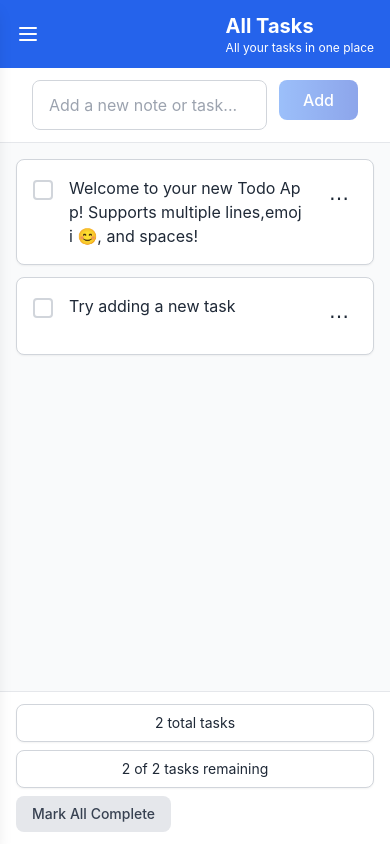
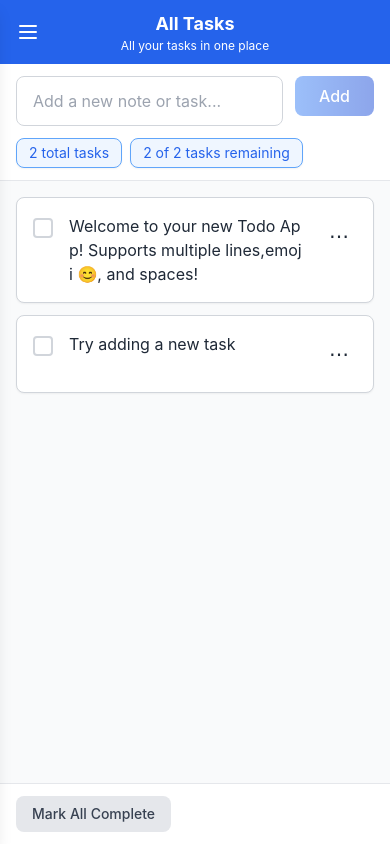
Before and after one commit to dafri91/DafriMulya_233510321_tugas5, a Vue app: page /todos/all in a window 390 px wide. Built offline with nearby package versions, Linux system fonts and the light colour scheme.

Commit message:
first commit

```diff
--- a/src/components/AddTodo.vue
+++ b/src/components/AddTodo.vue
@@ -1,5 +1,5 @@
 <template>
-  <div class="w-full px-4 md:px-8">
+  <div class="w-full px-0 md:px-3">
     <form @submit.prevent="handleSubmit" class="flex gap-3 items-start">
       <textarea v-model="newTodoText" ref="inputRef" @input="autoResize" placeholder="Add a new note or task..."
         rows="1"
--- a/src/components/TodoList.vue
+++ b/src/components/TodoList.vue
@@ -1,23 +1,29 @@
 <template>
   <div class="space-y-3">
     <TransitionGroup name="todo" tag="div" class="space-y-3">
-      <TodoItem v-for="todo in todos" :key="todo.id" :todo="todo" @toggle="$emit('toggle-todo', todo.id)"
-        @delete="$emit('delete-todo', todo.id)" @edit="$emit('edit-todo', todo.id, $event)" />
+      <TodoItem
+        v-for="todo in todos"
+        :key="todo.id"
+        :todo="todo"
+        @toggle="$emit('toggle-todo', todo.id)"
+        @delete="$emit('delete-todo', todo.id)"
+        @edit="$emit('edit-todo', todo.id, $event)"
+      />
     </TransitionGroup>
   </div>
 </template>
 
 <script setup>
-import TodoItem from './TodoItem.vue'
+import TodoItem from "./TodoItem.vue";
 
 defineProps({
   todos: {
     type: Array,
-    required: true
-  }
-})
+    required: true,
+  },
+});
 
-defineEmits(['toggle-todo', 'delete-todo', 'edit-todo'])
+defineEmits(["toggle-todo", "delete-todo", "edit-todo"]);
 </script>
 
 <style scoped>
--- a/src/views/TodoApp.vue
+++ b/src/views/TodoApp.vue
@@ -7,40 +7,62 @@
       @filter-change="handleFilterChange"
       @close="sidebarOpen = false"
     />
+    <!-- Overlay for Mobile -->
+    <div
+      v-if="sidebarOpen"
+      @click="sidebarOpen = false"
+      class="fixed inset-0 bg-black bg-opacity-70 z-40 sm:hidden transition-opacity duration-300"
+    ></div>
 
     <!-- Main Content -->
     <main class="flex-1 flex flex-col bg-gray-50 overflow-hidden">
       <!-- Header with Hamburger -->
 <header
-        class="flex items-center justify-between bg-gradient-to-b from-blue-600 to-blue-600 text-white px-4 py-3 sm:px-6 sm:py-4"
+  class="relative bg-gradient-to-b from-blue-600 to-blue-600 text-white px-4 py-5 sm:px-6 sm:py-4"
 >
+  <div class="flex items-center justify-between sm:justify-start">
+    <!-- Hamburger (mobile only) -->
     <button
       @click="sidebarOpen = !sidebarOpen"
-          class="sm:hidden focus:outline-none"
+      class="sm:hidden focus:outline-none relative z-10"
     >
-          <svg
-            class="w-6 h-6"
-            fill="none"
-            stroke="currentColor"
-            viewBox="0 0 24 24"
-          >
-            <path
-              stroke-linecap="round"
-              stroke-linejoin="round"
-              stroke-width="2"
-              d="M4 6h16M4 12h16M4 18h16"
-            />
+      <svg class="w-6 h-6" fill="none" stroke="currentColor" viewBox="0 0 24 24">
+        <path stroke-linecap="round" stroke-linejoin="round" stroke-width="2" d="M4 6h16M4 12h16M4 18h16" />
       </svg>
     </button>
-        <div>
-          <h1 class="text-xl sm:text-2xl font-bold">{{ getFilterTitle() }}</h1>
-          <p class="text-xs sm:text-sm">{{ getFilterDescription() }}</p>
+
+    <!-- Desktop title (default) -->
+    <div class="hidden sm:block ml-4">
+      <h1 class="text-2xl font-bold">{{ getFilterTitle() }}</h1>
+      <p class="text-sm">{{ getFilterDescription() }}</p>
+    </div>
+  </div>
+
+  <!-- Absolute centered for mobile only -->
+  <div class="absolute inset-0 flex flex-col items-center justify-center sm:hidden pointer-events-none">
+    <h1 class="text-lg font-bold">{{ getFilterTitle() }}</h1>
+    <p class="text-xs">{{ getFilterDescription() }}</p>
   </div>
 </header>
+
 
       <!-- Add Todo -->
       <div class="bg-white border-b px-4 py-3 sm:px-6">
         <AddTodo @add-todo="handleAddTodo" />
+
+        <!-- Mobile-only Counts Row -->
+        <div class="mt-3 sm:hidden flex gap-2">
+          <div
+            class="inline-block border border-blue-400 rounded-lg px-3 py-1 text-blue-600 bg-blue-50 shadow-sm text-sm"
+          >
+            {{ totalCount }} total tasks
+          </div>
+          <div
+            class="inline-block border border-blue-400 rounded-lg px-3 py-1 text-blue-600 bg-blue-50 shadow-sm text-sm"
+          >
+            {{ remainingCount }} of {{ totalCount }} tasks remaining
+          </div>
+        </div>
       </div>
 
       <!-- Todo List -->
@@ -77,11 +99,9 @@
 
       <!-- Footer -->
       <div v-if="totalCount > 0" class="bg-white border-t px-4 py-3 sm:px-6">
-        <div
-          class="flex flex-col sm:flex-row sm:items-center sm:justify-between gap-2"
-        >
-          <!-- TASK COUNTS GROUP -->
-          <div class="flex flex-col sm:flex-row gap-2 w-full sm:w-auto">
+        <div class="flex flex-col sm:flex-row sm:items-center sm:justify-between gap-2">
+          <!-- TASK COUNTS GROUP (Desktop Only) -->
+          <div class="hidden sm:flex flex-col sm:flex-row gap-2 w-full sm:w-auto">
             <!-- Total Tasks Box -->
             <div
               class="text-gray-800 bg-white border border-gray-300 rounded-lg px-4 py-2 text-sm sm:text-base w-full sm:w-auto text-center shadow-sm"
@@ -97,7 +117,7 @@
             </div>
           </div>
 
-          <!-- Action Buttons -->
+          <!-- Action Buttons (Always Visible) -->
           <div class="flex gap-2">
             <button
               v-if="remainingCount > 0"
--- a/src/views/TodoDetail.vue
+++ b/src/views/TodoDetail.vue
@@ -1,14 +1,21 @@
 <template>
-    <div class="max-w-3xl mx-auto px-4 py-8">
-        <h1 class="text-3xl font-bold mb-4">Task Detail</h1>
-        <div
-            class="bg-white border border-gray-300 rounded-lg p-6 shadow-md whitespace-pre-wrap break-all text-gray-800">
-            {{ todo?.text }}
-        </div>
+  <div class="max-w-3xl mx-auto px-4 py-8 flex flex-col h-screen">
+    <!-- Fixed header with title + Back button -->
+    <div class="flex items-center justify-between mb-4">
+      <h1 class="text-2xl sm:text-3xl font-bold">Task Detail</h1>
+      <button @click="goBack" class="btn-secondary ml-4">Back</button>
+    </div>
 
-        <button @click="goBack" class="mt-6 btn-secondary">Back</button>
+    <!-- Scrollable content -->
+    <div class="flex-1 overflow-y-auto">
+      <div
+        class="bg-white border border-gray-300 rounded-lg p-6 shadow-md whitespace-pre-wrap break-all text-gray-800">
+        {{ todo?.text }}
+      </div>
     </div>
+  </div>
 </template>
+
 
 <script setup>
 import { useRoute, useRouter } from 'vue-router'
```
Lines whose indentation alone changed are shown as unchanged.
